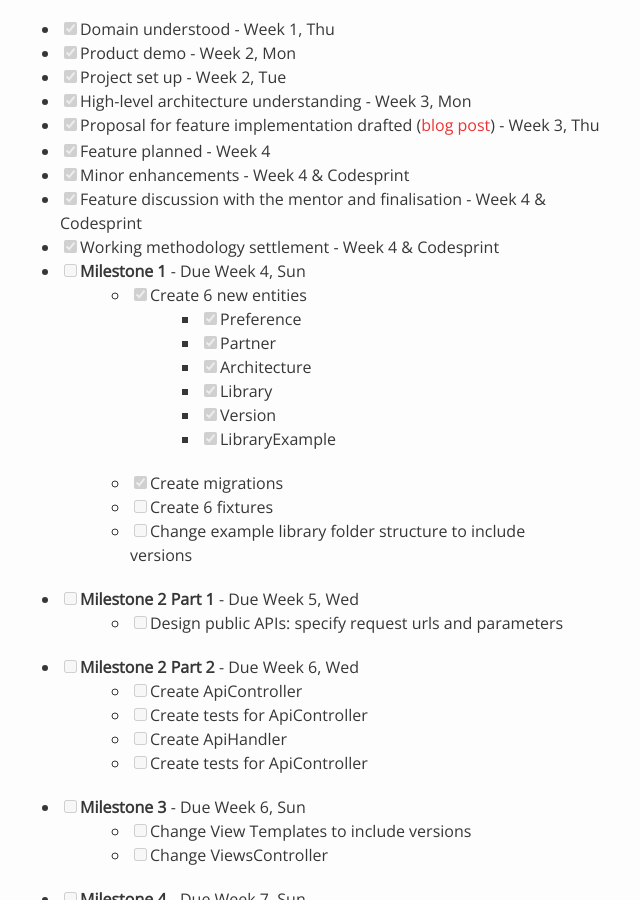
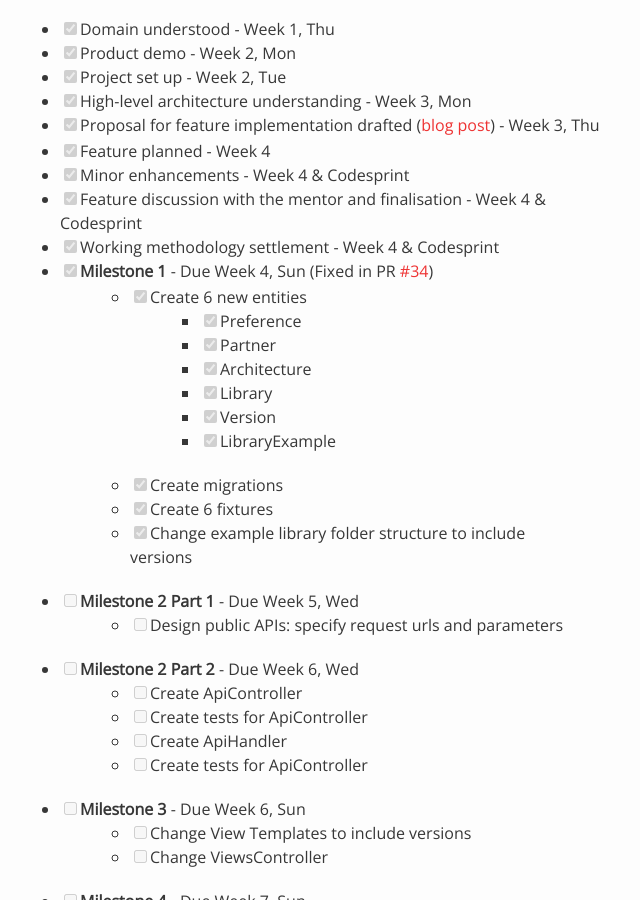
Before and after one commit to nus-oss/cs3281-AY1516S2-website, a Jekyll site: the page built from teams/codebender.md, in a window 1280 px wide and 900 px high, scrolled down 1761 px. Shown: the whole window, without its empty margins (325-965 px from the left). Built offline with Jekyll 4.4.1, drawn with Linux system fonts in a browser that asks for light colours.

Commit message:
Update milestone progress.

```diff
--- a/teams/codebender.md
+++ b/teams/codebender.md
@@ -64,7 +64,7 @@ permalink: /teams/codebender/
 * [x] Minor enhancements - Week 4 & Codesprint
 * [x] Feature discussion with the mentor and finalisation - Week 4 & Codesprint
 * [x] Working methodology settlement - Week 4 & Codesprint
-* [ ] **Milestone 1** - Due Week 4, Sun
+* [X] **Milestone 1** - Due Week 4, Sun (Fixed in PR [#34](https://github.com/codebendercc/eratosthenes/pull/34))
     * [X] Create 6 new entities
         - [x] Preference
         - [x] Partner
@@ -73,8 +73,8 @@ permalink: /teams/codebender/
         - [x] Version
         - [x] LibraryExample
     * [X] Create migrations
-    * [ ] Create 6 fixtures
-    * [ ] Change example library folder structure to include versions
+    * [X] Create 6 fixtures
+    * [X] Change example library folder structure to include versions
 * [ ] **Milestone 2 Part 1** - Due Week 5, Wed
     * [ ] Design public APIs: specify request urls and parameters
 * [ ] **Milestone 2 Part 2** - Due Week 6, Wed
```
